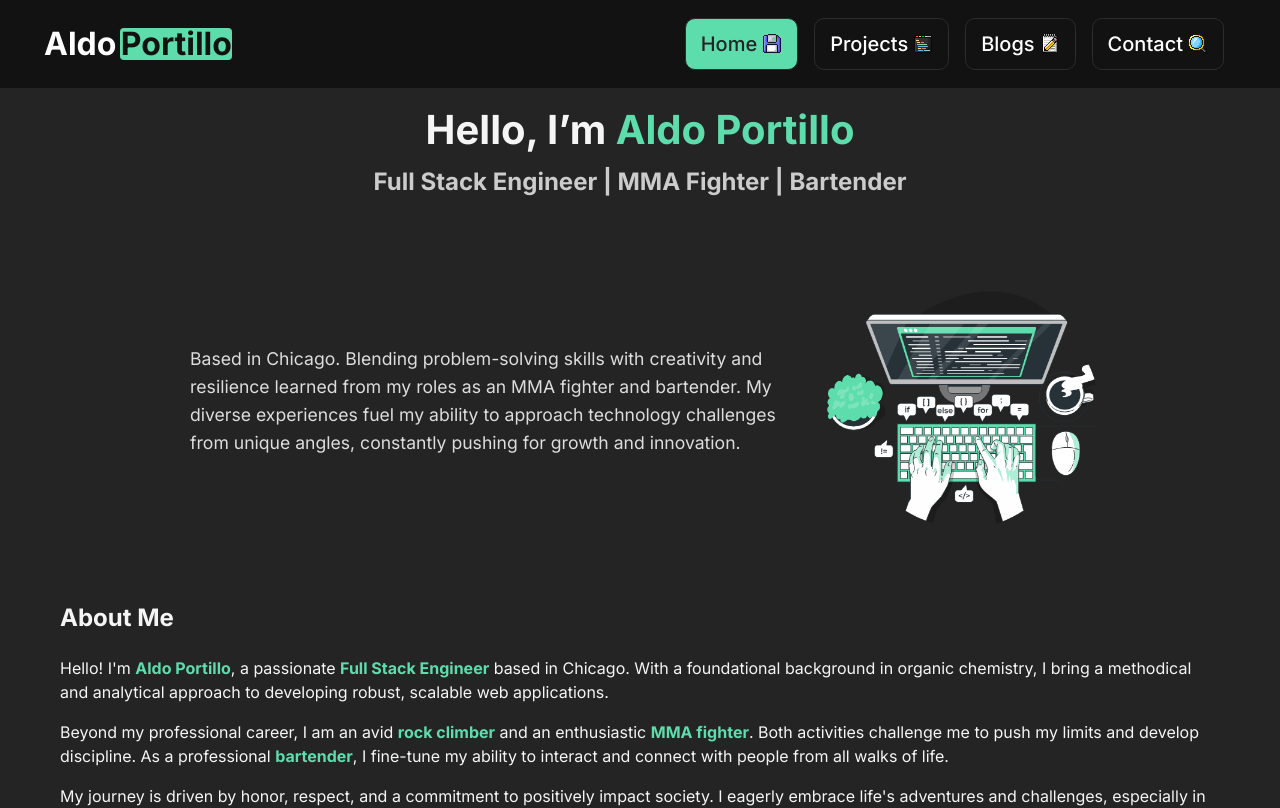
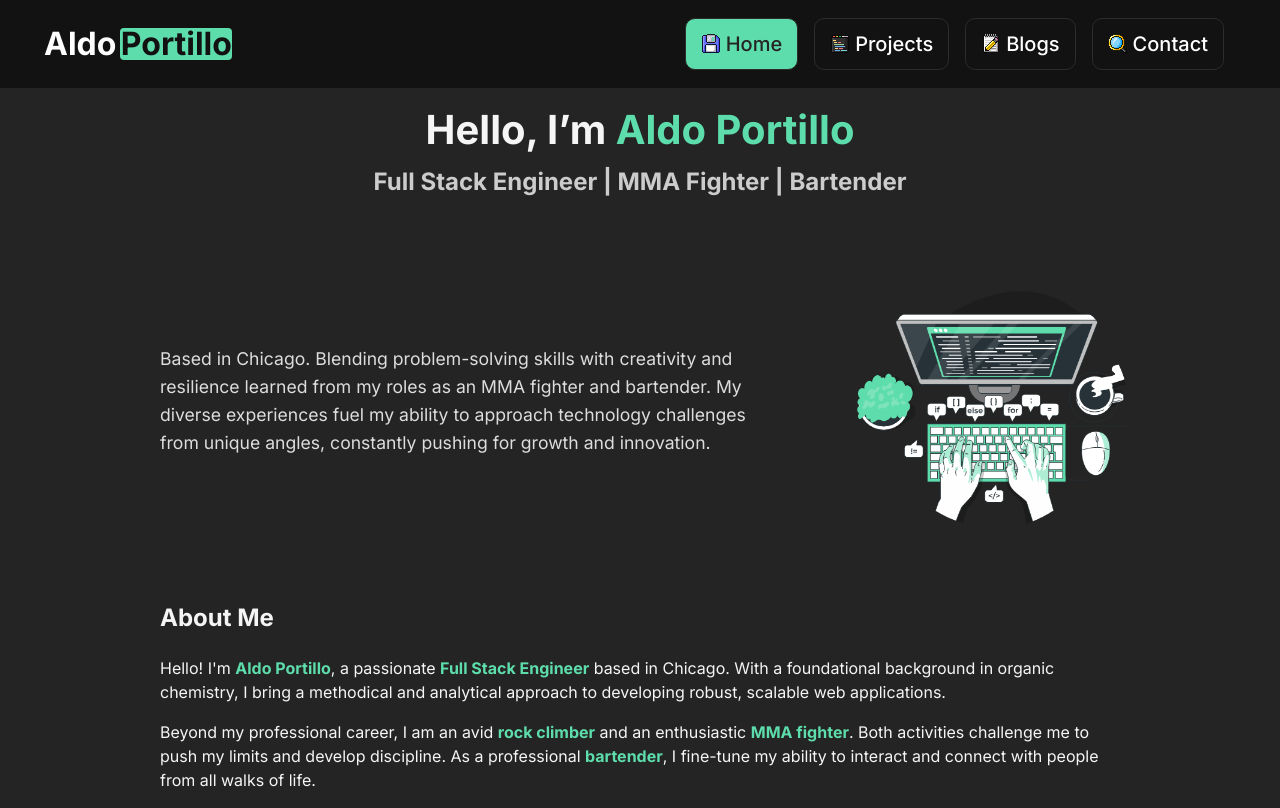
Before and after one commit to aldoportillo/portfolio-next, a Next.js app: page / in a window 1280 px wide. Shown: the top 808 px of the page. Built offline with nearby package versions, Linux system fonts and the light colour scheme.

Commit message:
Fix homepage styles

```diff
--- a/src/app/Home.module.css
+++ b/src/app/Home.module.css
@@ -8,6 +8,7 @@
   color: #f5f5f5;
   max-width: 1200px;
   margin: auto;
+  max-width: 1000px;
 }
 
 .heading{
@@ -30,11 +31,13 @@
   display: flex;
   flex-direction: column;
   align-items: center;
-  justify-content: center;
+  justify-content: space-between;
   margin-top: 20px;
+  max-width: 1000px;
+  width: 100%;
 }
 
- .heroImg {
+.inline > img {
   width: 100%;
   height: auto;
   max-width: 300px;
@@ -55,7 +58,7 @@
  padding: 20px;
   text-align: left;
   color: #f5f5f5;
-  max-width: 1200px;
+  max-width: 1000px;
   width: auto;
 
 }
@@ -75,7 +78,8 @@
     .inline{
         flex-direction: row-reverse;
     }
-    .hero-img {
+
+    .inline > img {
         width: 50%;
     }
 
--- a/src/app/globals.css
+++ b/src/app/globals.css
@@ -1,5 +1,5 @@
 :root {
-  font-family: Inter, system-ui, Avenir, Helvetica, Arial, sans-serif;
+  font-family: Inter,system-ui,Avenir,Helvetica,Arial,sans-serif;
   line-height: 1.5;
   font-weight: 400;
 
--- a/src/app/page.js
+++ b/src/app/page.js
@@ -19,7 +19,7 @@ function Home({ blogData }) {
       </h1>
       <h2 className={styles.subheader}>Full Stack Engineer | MMA Fighter | Bartender</h2>
       <div className={styles.inline}>
-        <Image src={Typing} className={styles.heroImg} alt="Typing" priority unoptimized/>
+        <Image src={Typing} alt="Typing Icon" priority unoptimized/>
         <p className={styles.bio}>
           Based in Chicago. Blending problem-solving skills with creativity and resilience learned from my roles as an MMA fighter and bartender. My diverse experiences fuel my ability to approach technology challenges from unique angles, constantly pushing for growth and innovation.
         </p>
--- a/src/components/NavLink/NavLink.js
+++ b/src/components/NavLink/NavLink.js
@@ -8,8 +8,8 @@ const NavLink = ({ link }) => {
 
   return (
     <StyledLink href={link.url} isActive={pathName === link.url}>
+      <span>{link.title}</span>
       <Image src={link.icon} alt={`${link.title} icon`} />
-      <span>{link.title}</span>
     </StyledLink>
   );
 };
```
Lines whose indentation alone changed are shown as unchanged.
